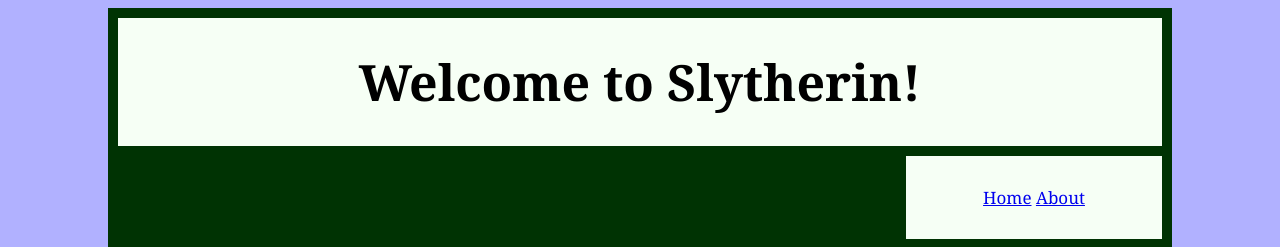
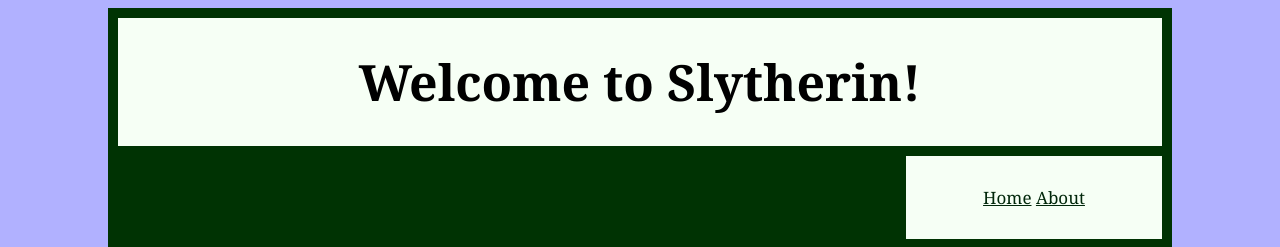
Before and after one commit to DanielaDuncker/css-grid-testi, a plain HTML site: page index.html in a window 1280 px wide. Shown: the top 247 px of the page. Drawn offline with Linux system fonts and the light colour scheme.

Commit message:
change color

```diff
--- a/style.css
+++ b/style.css
@@ -100,6 +100,10 @@
     color: rgb(0, 32, 8);
 }
 
+a{
+    color: rgb(0, 39, 10);
+}
+
 li{
     padding: 5px
 }
```
